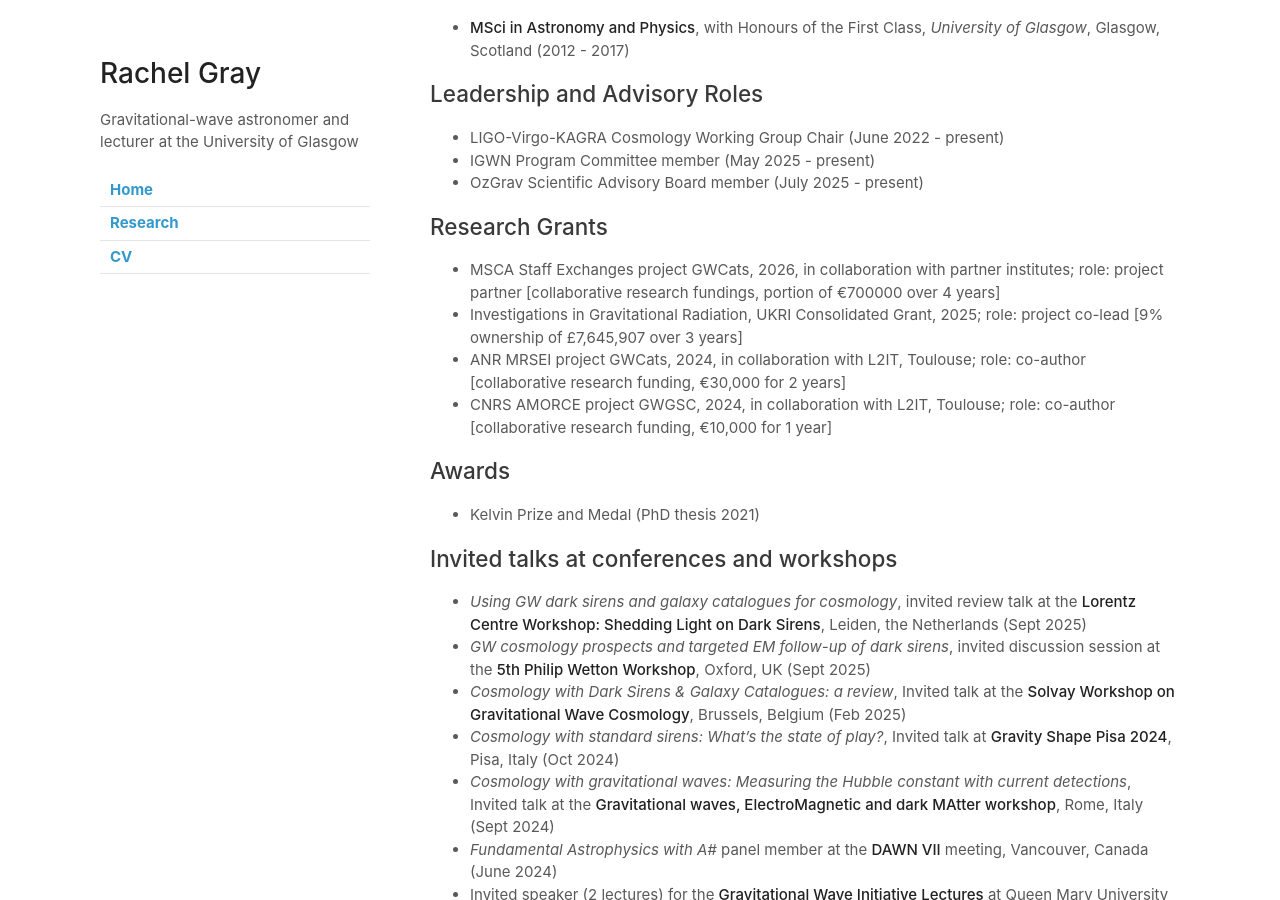
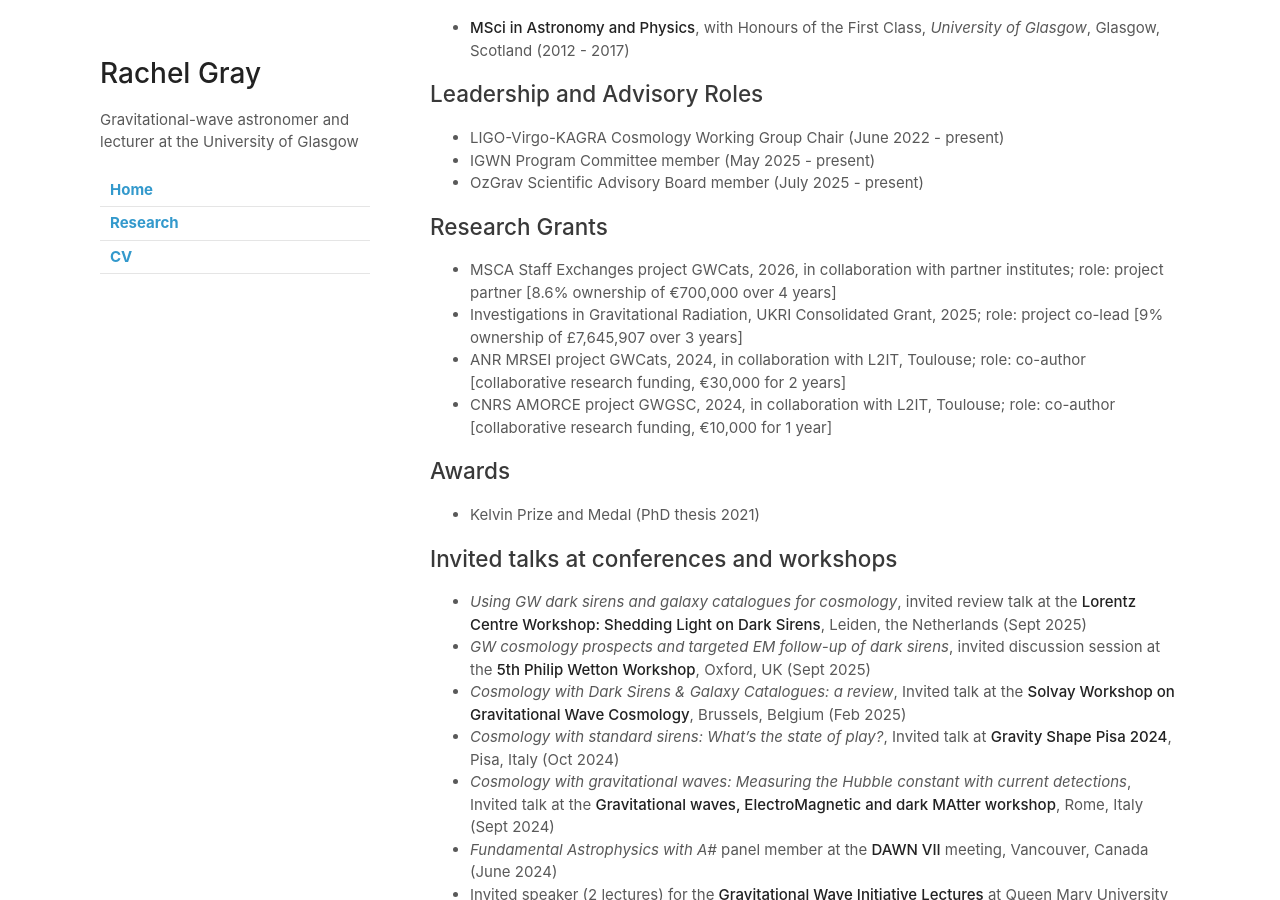
Before and after one commit to rachelmgray/rachelmgray.github.io, a Jekyll site: the page built from cv.md, in a window 1280 px wide and 900 px high, scrolled down 466 px. Built offline with Jekyll 4.4.1, drawn with Linux system fonts in a browser that asks for light colours; our own code applies the rules of GitHub Pages for plain Markdown files.

Commit message:
update cv

```diff
--- a/cv.md
+++ b/cv.md
@@ -18,7 +18,7 @@ I am a lecturer at the University of Glasgow, specialising in constraining cosmo
 - OzGrav Scientific Advisory Board member (July 2025 - present)
 
 ## Research Grants
-- MSCA Staff Exchanges project GWCats, 2026, in collaboration with partner institutes; role: project partner [collaborative research fundings, portion of €700000 over 4 years]
+- MSCA Staff Exchanges project GWCats, 2026, in collaboration with partner institutes; role: project partner [8.6% ownership of €700,000 over 4 years]
 - Investigations in Gravitational Radiation, UKRI Consolidated Grant, 2025; role: project co-lead [9% ownership of £7,645,907 over 3 years]
 - ANR MRSEI project GWCats, 2024, in collaboration with L2IT, Toulouse; role: co-author [collaborative research funding, €30,000 for 2 years]
 - CNRS AMORCE project GWGSC, 2024, in collaboration with L2IT, Toulouse; role: co-author [collaborative research funding, €10,000 for 1 year]
```
